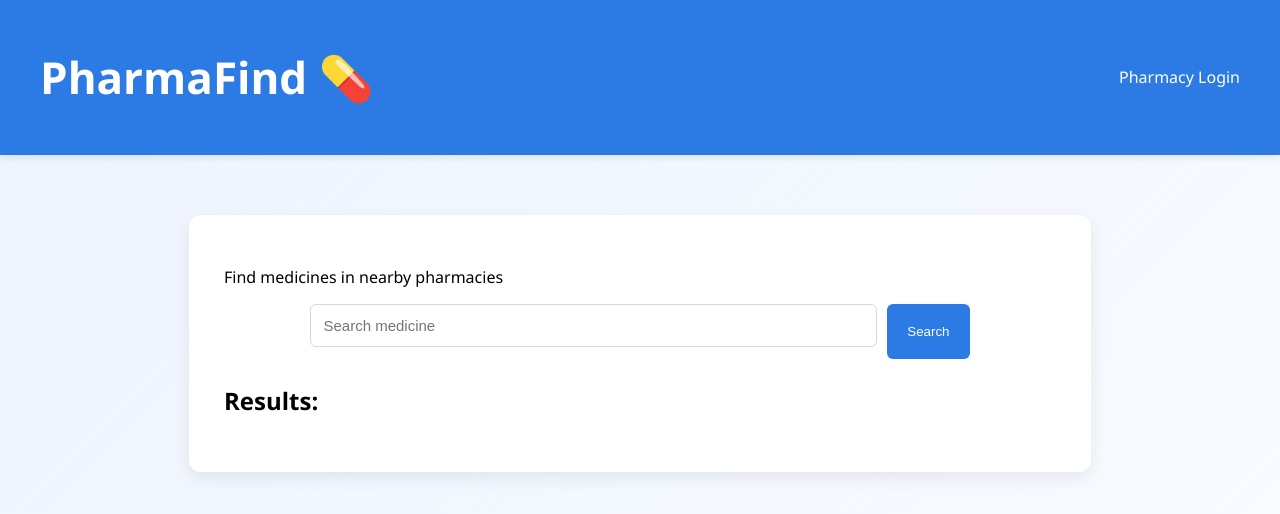
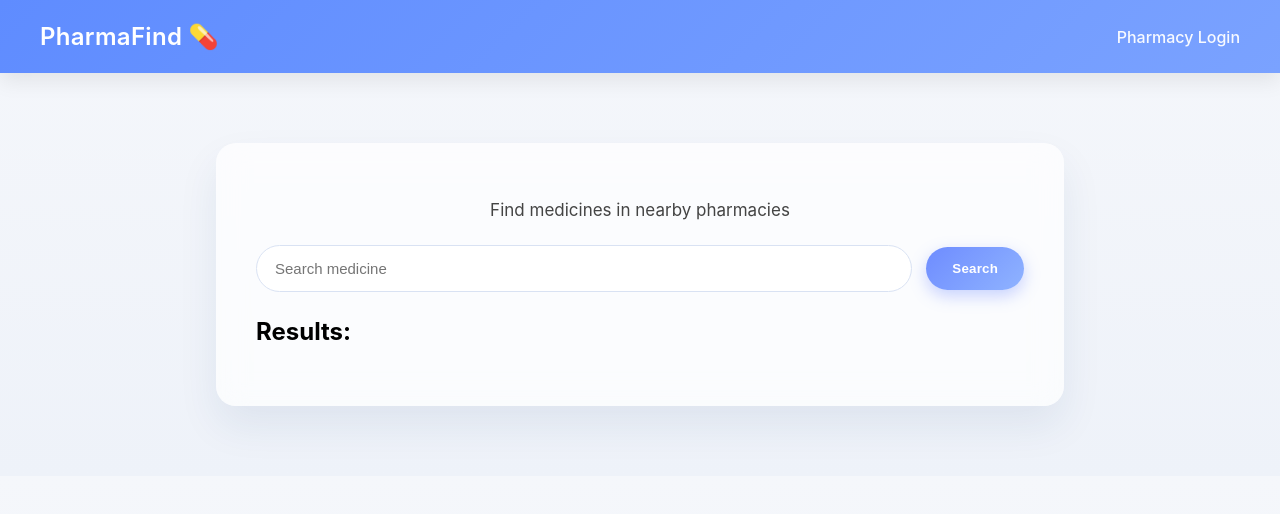
Before and after one commit to thejus06/PharmaFind, a Flask app: page / in a window 1280 px wide. Shown: the top 514 px of the page. Run offline with Flask 3, Linux system fonts and the light colour scheme.

Commit message:
Upgraded to premium iOS-style UI with rounded search and soft gradients

```diff
--- a/static/style.css
+++ b/static/style.css
@@ -1,121 +1,122 @@
 body {
-    font-family: "Segoe UI", Arial, sans-serif;
-    background: linear-gradient(135deg, #eef3ff, #f8fbff);
+    font-family: -apple-system, BlinkMacSystemFont, "Segoe UI", sans-serif;
+    background: linear-gradient(180deg, #f5f7fb, #eef2f9);
     margin: 0;
 }
 
 /* HEADER */
 header {
-    background: #2c7be5;
+    background: linear-gradient(135deg, #5f8cff, #7aa2ff);
     color: white;
-    padding: 18px 40px;
+    padding: 22px 40px;
     display: flex;
     justify-content: space-between;
     align-items: center;
-    box-shadow: 0 2px 8px rgba(0,0,0,0.1);
+    box-shadow: 0 8px 20px rgba(0,0,0,0.08);
 }
 
 .header-left {
-    font-size: 22px;
+    font-size: 24px;
     font-weight: 600;
+    letter-spacing: 0.3px;
 }
 
 .header-right a {
-    color: white;
+    color: rgba(255,255,255,0.95);
     text-decoration: none;
     font-weight: 500;
-    margin-left: 20px;
+    margin-left: 24px;
+    transition: opacity 0.2s;
 }
 
 .header-right a:hover {
-    text-decoration: underline;
+    opacity: 0.85;
 }
 
-/* CONTAINER */
+/* CARD */
 .container {
-    width: 65%;
-    margin: 60px auto;
-    background: white;
-    padding: 35px;
-    border-radius: 12px;
-    box-shadow: 0 6px 18px rgba(0,0,0,0.08);
+    width: 60%;
+    margin: 70px auto;
+    padding: 40px;
+    border-radius: 20px;
+    background: rgba(255,255,255,0.7);
+    backdrop-filter: blur(14px);
+    box-shadow: 0 20px 40px rgba(30,60,120,0.08);
+}
+
+/* TITLE */
+.container p {
+    text-align: center;
+    font-size: 17px;
+    color: #444;
+    margin-bottom: 25px;
 }
 
 /* SEARCH */
 .search-box {
     display: flex;
-    gap: 10px;
     justify-content: center;
-    margin-bottom: 25px;
+    align-items: center;
+    gap: 14px;
+    margin-bottom: 20px;
 }
 
 .search-box input {
-    padding: 12px;
-    width: 65%;
-    border: 1px solid #d0d7e2;
-    border-radius: 6px;
+    flex: 1;
+    padding: 14px 18px;
+    border-radius: 999px;
+    border: 1px solid #d9e2f3;
     font-size: 15px;
+    outline: none;
+    transition: all 0.2s;
+    background: #fff;
 }
 
+.search-box input:focus {
+    border-color: #7aa2ff;
+    box-shadow: 0 0 0 3px rgba(122,162,255,0.15);
+}
+
+/* PREMIUM BUTTON */
 .search-box button {
-    padding: 12px 20px;
+    padding: 14px 26px;
+    border-radius: 999px;
     border: none;
-    background: #2c7be5;
+    background: linear-gradient(135deg, #6e8cff, #8fb3ff);
     color: white;
-    border-radius: 6px;
+    font-weight: 600;
+    letter-spacing: 0.2px;
     cursor: pointer;
-    font-weight: 500;
+    box-shadow: 0 6px 16px rgba(100,130,255,0.35);
+    transition: transform 0.15s, box-shadow 0.15s;
 }
 
 .search-box button:hover {
-    background: #1a68d1;
+    transform: translateY(-1px);
+    box-shadow: 0 10px 22px rgba(100,130,255,0.45);
 }
 
-/* RESULTS CARD */
+.search-box button:active {
+    transform: translateY(0);
+    box-shadow: 0 4px 10px rgba(100,130,255,0.3);
+}
+
+/* RESULTS */
 .result-card {
-    background: #f5f8ff;
-    border: 1px solid #e1e7f5;
+    background: rgba(255,255,255,0.85);
+    border-radius: 16px;
     padding: 16px;
-    margin: 14px 0;
-    border-radius: 10px;
+    margin-top: 14px;
+    box-shadow: 0 6px 14px rgba(0,0,0,0.05);
 }
 
 .result-card strong {
-    font-size: 17px;
+    font-size: 16px;
+    color: #222;
 }
 
 .map-frame {
     margin-top: 10px;
-    border-radius: 8px;
+    border-radius: 12px;
     overflow: hidden;
 }
-
-/* FORM */
-form input {
-    width: 100%;
-    padding: 10px;
-    border: 1px solid #d0d7e2;
-    border-radius: 6px;
-    margin-bottom: 12px;
-}
-
-form button {
-    background: #2c7be5;
-    color: white;
-    border: none;
-    padding: 10px 16px;
-    border-radius: 6px;
-    cursor: pointer;
-}
-
-form button:hover {
-    background: #1a68d1;
-}
-
-button.delete {
-    background: #e55353;
-}
-
-button.delete:hover {
-    background: #c43c3c;
-}
--- a/templates/index.html
+++ b/templates/index.html
@@ -8,14 +8,9 @@
 <body>
 
 <header>
-    <div class="header-left">
-        <h1>PharmaFind 💊</h1>
-    </div>
-
+    <div class="header-left">PharmaFind 💊</div>
     <div class="header-right">
-        <a href="/login" target="_blank" rel="noopener noreferrer">
-            Pharmacy Login
-        </a>
+        <a href="/login">Pharmacy Login</a>
     </div>
 </header>
 
```
